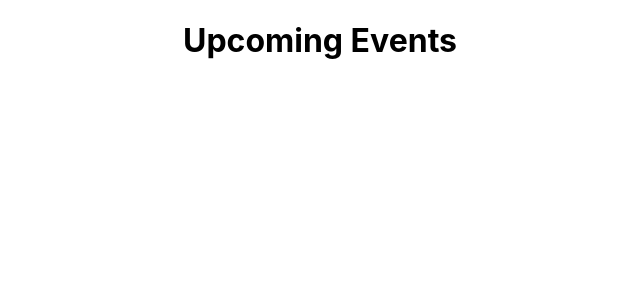
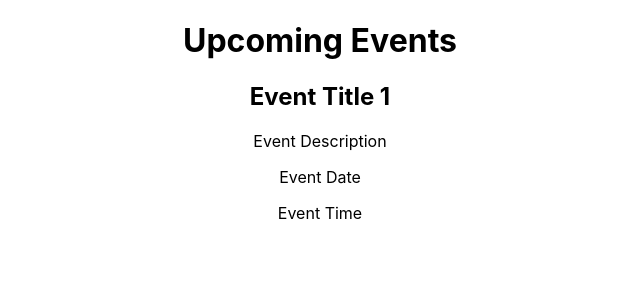
Before and after one commit to cfgdelaware23/Team-1, a React (Create React App) app in the folder frontend/cfg-app/: page / in a window 1280 px wide. Shown: the top 300 px of the page, without its empty margins (320-960 px from the left). Built offline with nearby package versions, Linux system fonts and the light colour scheme.

Commit message:
add event list component

```diff
--- a/frontend/cfg-app/src/App.js
+++ b/frontend/cfg-app/src/App.js
@@ -1,11 +1,14 @@
 import logo from './logo.svg';
 import './App.css';
+import React, { Component } from 'react'
+import EventList from './components/Event.js'
+
 
 function App() {
   return (
     <div className="App">
       <h1> Upcoming Events </h1>
-
+      <EventList />
     </div>
   );
 }
--- a/frontend/cfg-app/src/components/Events.js
+++ b/frontend/cfg-app/src/components/Event.js
@@ -1,7 +1,6 @@
 function Event() {
     return (
         <div>
-            <h1 className="weekly-schedule"> Upcoming Events </h1>
             <h2 className="event-name"> Event Title 1</h2>
             <p className="event-description"> Event Description</p>
             <p className="event-date"> Event Date</p>
@@ -10,3 +9,9 @@ function Event() {
 
     );
   }
+
+export default function EventList(){
+    return (
+        <Event />
+    )
+}
```
